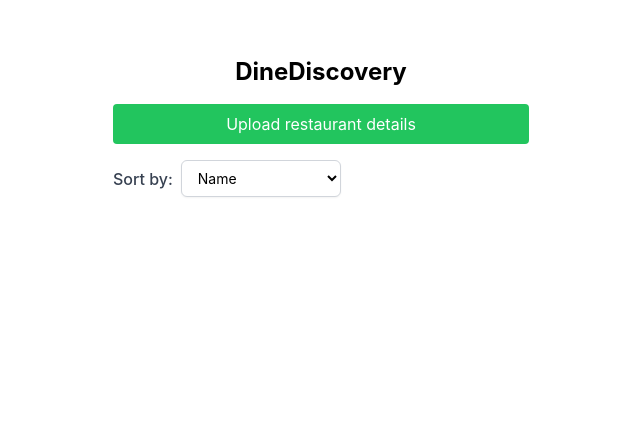
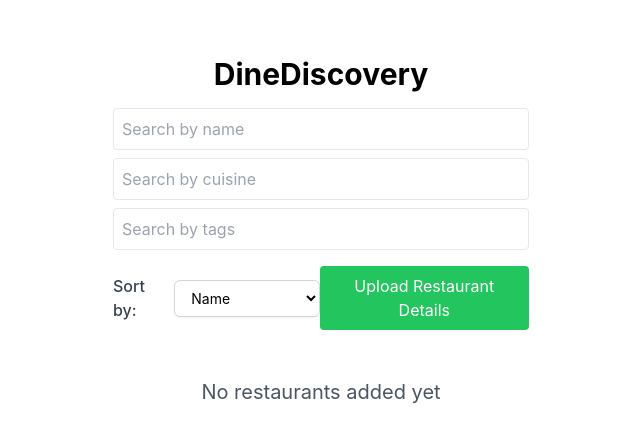
Before and after one commit to mattseah17/restaurant-wishlist, a React (Create React App) app: page / in a window 1280 px wide. Shown: the top 442 px of the page, without its empty margins (319-959 px from the left). Built offline with nearby package versions, Linux system fonts and the light colour scheme.

Commit message:
search funciton included

```diff
--- a/src/App.js
+++ b/src/App.js
@@ -4,6 +4,7 @@ import RestaurantForm from "./components/RestaurantForm";
 import RestaurantList from "./components/RestaurantList";
 import Modal from "./components/Modal";
 import ConfirmationModal from "./components/ConfirmationModal";
+import SearchBar from "./components/SearchBar";
 
 const App = () => {
   // State declarations
@@ -13,6 +14,11 @@ const App = () => {
   const [isModalOpen, setIsModalOpen] = useState(false);
   const [isConfirmModalOpen, setIsConfirmModalOpen] = useState(false);
   const [restaurantToDelete, setRestaurantToDelete] = useState(null);
+  const [searchTerms, setSearchTerms] = useState({
+    name: "",
+    cuisine: "",
+    tags: "",
+  });
 
   // Add a new restaurant
   const addRestaurant = (restaurant) => {
@@ -70,6 +76,25 @@ const App = () => {
     });
   };
 
+  // Filter by matches
+  const filteredRestaurants = restaurants.filter((restaurant) => {
+    const nameMatch = restaurant.name
+      .toLowerCase()
+      .includes(searchTerms.name.toLowerCase());
+    const cuisineMatch = restaurant.cuisine
+      .toLowerCase()
+      .includes(searchTerms.cuisine.toLowerCase());
+    const tagMatch = restaurant.tags.some((tag) =>
+      tag.toLowerCase().includes(searchTerms.tags.toLowerCase())
+    );
+    return nameMatch && cuisineMatch && (searchTerms.tags === "" || tagMatch);
+  });
+
+  const isSearching =
+    searchTerms.name !== "" ||
+    searchTerms.cuisine !== "" ||
+    searchTerms.tags !== "";
+
   // Handle sort change
   const handleSort = (criteria) => {
     setSortBy(criteria);
@@ -93,21 +118,48 @@ const App = () => {
 
   return (
     <div className="max-w-md p-4 mx-auto mt-10">
-      <h1 className="mb-4 text-2xl font-bold text-center">DineDiscovery</h1>
-      {/* Button to open add restaurant modal */}
-      <button
-        onClick={() => setIsModalOpen(true)}
-        className="w-full p-2 mb-4 text-white bg-green-500 rounded hover:bg-green-600"
-      >
-        Upload restaurant details
-      </button>
-      {/* Restaurant list component */}
+      <h1 className="mb-4 text-3xl font-bold text-center">DineDiscovery</h1>
+      <SearchBar searchTerms={searchTerms} setSearchTerms={setSearchTerms} />
+
+      <div className="flex justify-between items-center mb-4">
+        <div className="flex items-center">
+          <label
+            htmlFor="sort-select"
+            className="mr-2 font-medium text-gray-700"
+          >
+            Sort by:
+          </label>
+          <select
+            id="sort-select"
+            value={sortBy}
+            onChange={(e) => handleSort(e.target.value)}
+            className="block w-40 py-2 px-3 border border-gray-300 bg-white rounded-md shadow-sm focus:outline-none focus:ring-indigo-500 focus:border-indigo-500 sm:text-sm"
+          >
+            <option value="name">Name</option>
+            <option value="date">Date (Latest)</option>
+          </select>
+        </div>
+        <button
+          onClick={() => setIsModalOpen(true)}
+          className="px-4 py-2 text-white bg-green-500 rounded hover:bg-green-600"
+        >
+          Upload Restaurant Details
+        </button>
+      </div>
+
+      {isSearching && (
+        <p className="mb-4 text-sm text-gray-600">
+          {filteredRestaurants.length === 1
+            ? "1 result found"
+            : `${filteredRestaurants.length} results found`}
+        </p>
+      )}
+
       <RestaurantList
-        restaurants={restaurants}
+        restaurants={filteredRestaurants}
         onDelete={deleteRestaurant}
         onEdit={editRestaurant}
-        sortBy={sortBy}
-        onSort={handleSort}
+        isSearching={isSearching}
       />
       {/* Modal for adding/editing restaurant */}
       <Modal
--- a/src/components/RestaurantList.js
+++ b/src/components/RestaurantList.js
@@ -1,25 +1,25 @@
+// src/components/RestaurantList.js
 import React from "react";
 import RestaurantItem from "./RestaurantItem";
 
-const RestaurantList = ({ restaurants, onDelete, onEdit, sortBy, onSort }) => {
+const RestaurantList = ({ restaurants, onDelete, onEdit, isSearching }) => {
+  if (restaurants.length === 0) {
+    return (
+      <div className="text-center py-8">
+        <p className="text-xl text-gray-600">
+          {isSearching ? "No results found" : "No restaurants added yet"}
+        </p>
+        {isSearching && (
+          <p className="text-sm text-gray-500 mt-2">
+            Try adjusting your search criteria
+          </p>
+        )}
+      </div>
+    );
+  }
+
   return (
     <div>
-      {/* Sorting dropdown */}
-      <div className="mb-4 flex items-center">
-        <label htmlFor="sort-select" className="mr-2 font-medium text-gray-700">
-          Sort by:
-        </label>
-        <select
-          id="sort-select"
-          value={sortBy}
-          onChange={(e) => onSort(e.target.value)}
-          className="block w-40 py-2 px-3 border border-gray-300 bg-white rounded-md shadow-sm focus:outline-none focus:ring-indigo-500 focus:border-indigo-500 sm:text-sm"
-        >
-          <option value="name">Name</option>
-          <option value="date">Date (Latest)</option>
-        </select>
-      </div>
-      {/* List of restaurants */}
       {restaurants.map((restaurant) => (
         <RestaurantItem
           key={restaurant.id}
--- /dev/null
+++ b/src/components/SearchBar.js
@@ -0,0 +1,37 @@
+import React from "react";
+
+const SearchBar = ({ searchTerms, setSearchTerms }) => {
+  return (
+    <div className="mb-4 space-y-2">
+      <input
+        type="text"
+        placeholder="Search by name"
+        value={searchTerms.name}
+        onChange={(e) =>
+          setSearchTerms({ ...searchTerms, name: e.target.value })
+        }
+        className="w-full p-2 border rounded"
+      />
+      <input
+        type="text"
+        placeholder="Search by cuisine"
+        value={searchTerms.cuisine}
+        onChange={(e) =>
+          setSearchTerms({ ...searchTerms, cuisine: e.target.value })
+        }
+        className="w-full p-2 border rounded"
+      />
+      <input
+        type="text"
+        placeholder="Search by tags"
+        value={searchTerms.tags}
+        onChange={(e) =>
+          setSearchTerms({ ...searchTerms, tags: e.target.value })
+        }
+        className="w-full p-2 border rounded"
+      />
+    </div>
+  );
+};
+
+export default SearchBar;
```
